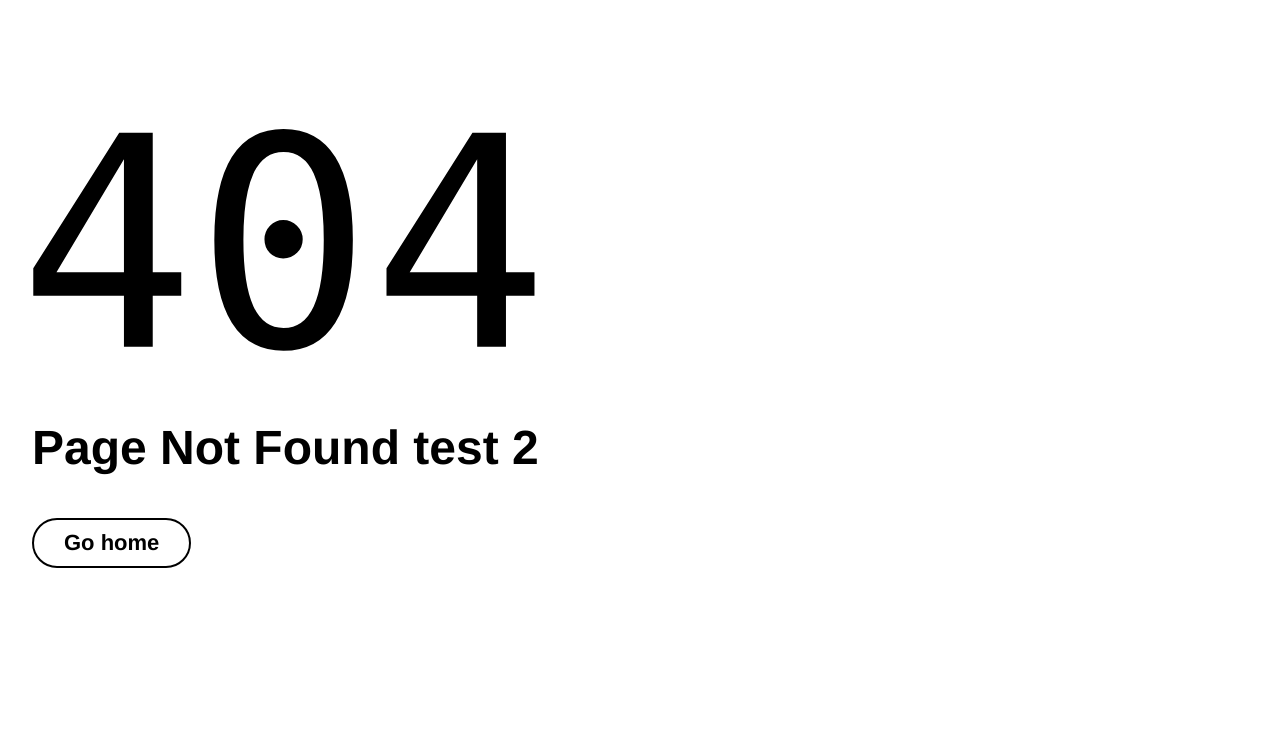
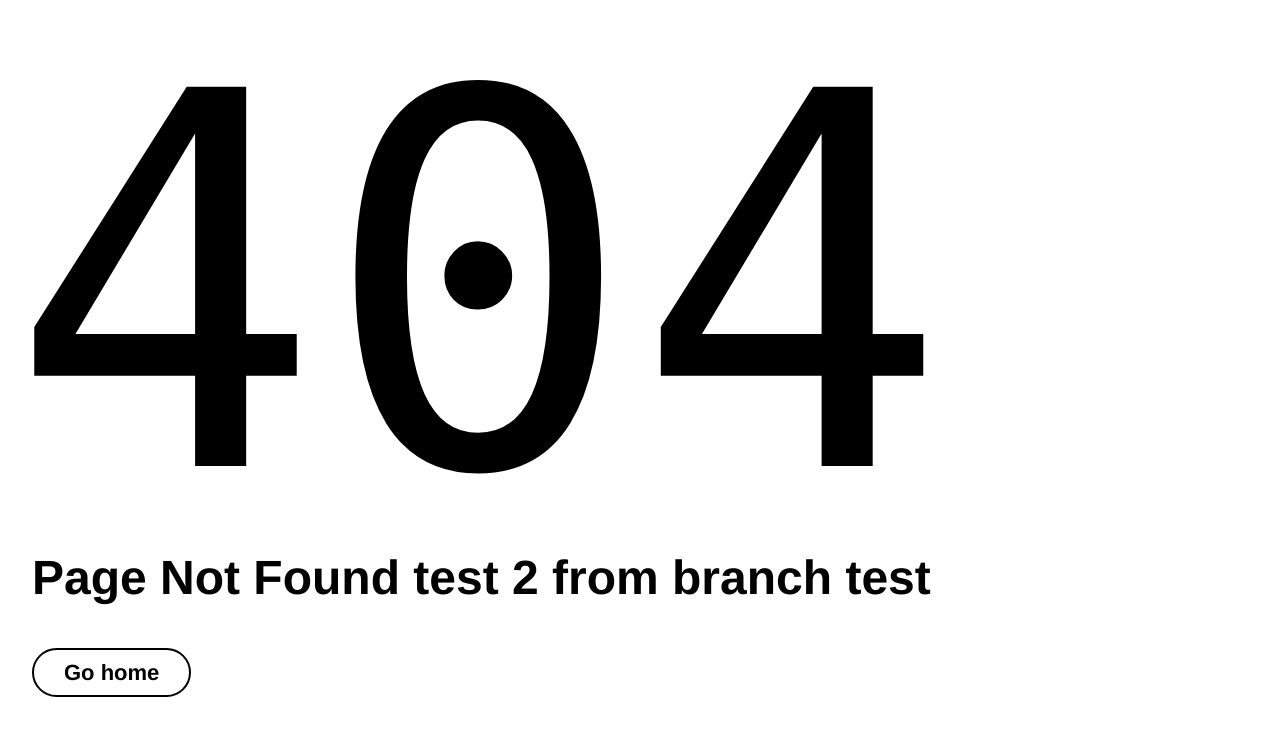
Before and after one commit to Rahul343u/franklin-day-1, a website with bundled scripts: page 404.html in a window 1280 px wide. Shown: the part 64-800 px from the top of the page. Built offline with nearby package versions, Linux system fonts and the light colour scheme; files whose address does not match are found by name.

Commit message:
test branch

```diff
--- a/404.html
+++ b/404.html
@@ -55,7 +55,7 @@
       <svg viewBox="1 0 38 18" class="error-number">
         <text x="0" y="17">404</text>
       </svg>
-      <h2 class="error-message">Page Not Found test 2</h2>
+      <h2 class="error-message">Page Not Found test 2 from branch test</h2>
       <p class="button-container">
         <a href="/" class="button secondary error-button-home">Go home</a>
       </p>
```
